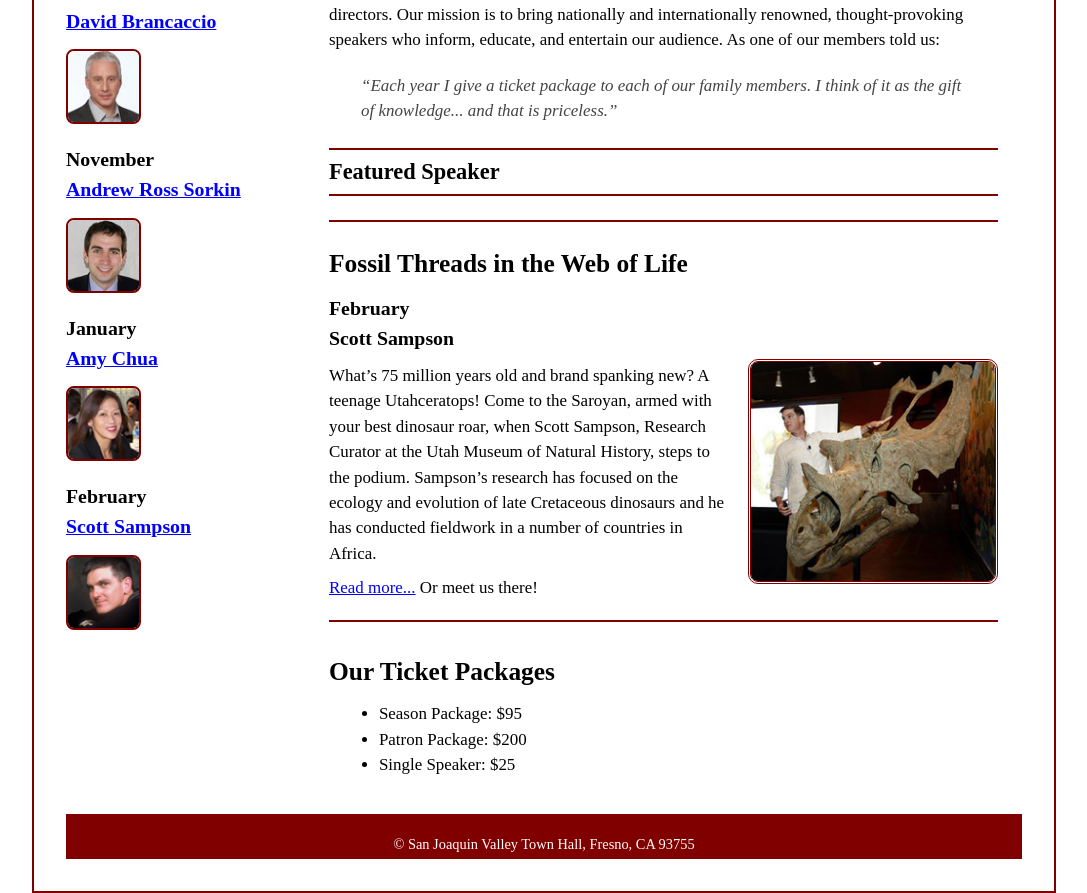
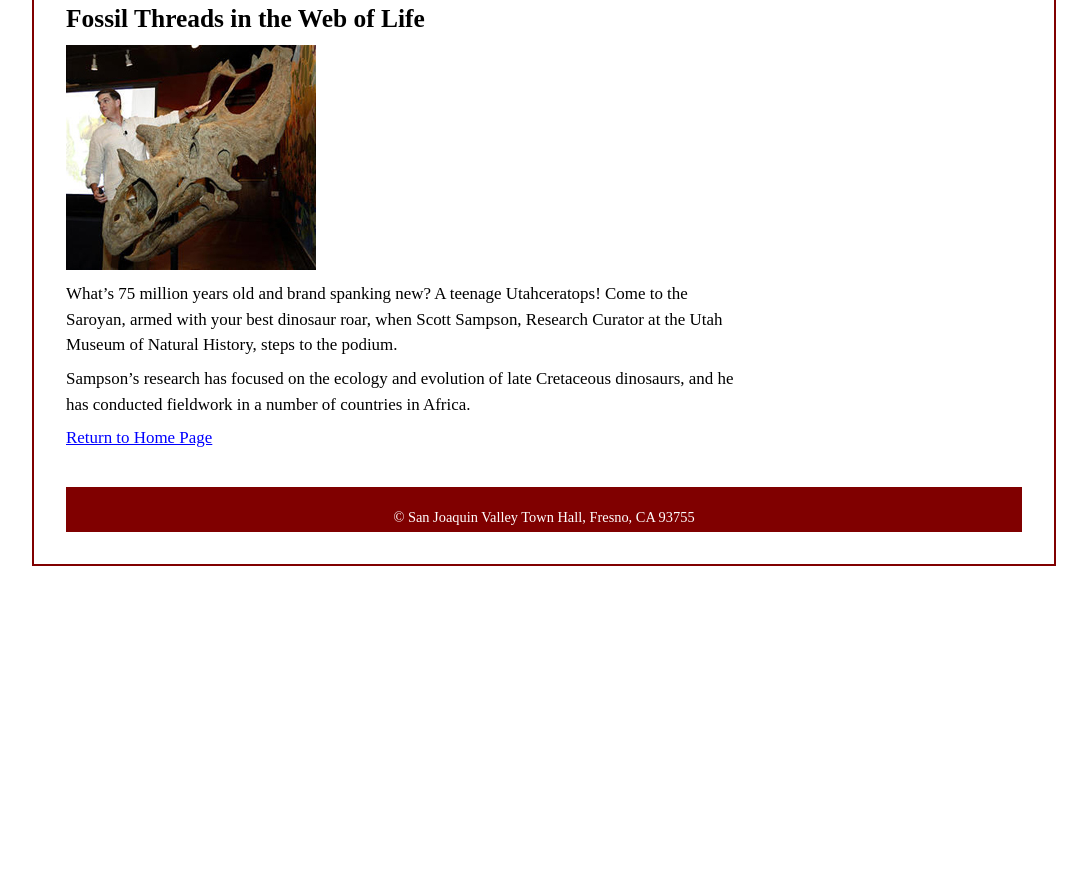
Before and after one commit to JeffJanvier/A08, a plain HTML site: page index.html in a window 1280 px wide. Shown: the part 240-1133 px from the top of the page, without its empty margins (96-1183 px from the left). After the commit the page ends 806 px from the top, so only its background shows below. Drawn offline with Linux system fonts and the light colour scheme.

Commit message:
Update index.html

```diff
--- a/index.html
+++ b/index.html
@@ -3,69 +3,32 @@
 <head>
   <meta charset="utf-8">
   <meta name="viewport" content="width=device-width,initial-scale=1">
-  <title>San Joaquin Valley Town Hall</title>
-  <link rel="stylesheet" href="styles/main.css">
+  <title>Scott Sampson | San Joaquin Valley Town Hall</title>
+  <link rel="stylesheet" href="../styles/main.css">
 </head>
 
 <body>
   <header>
-    <img src="images/town_hall_logo.gif" alt="Town Hall logo">
+    <img src="../images/town_hall_logo.gif" alt="Town Hall logo">
     <h2>San Joaquin Valley Town Hall</h2>
     <h3>Celebrating our <em class="large">75</em>th Year</h3>
   </header>
 
   <main>
-    <aside>
-      <h2>Guest speakers</h2>
-
-      <h3>October<br><a href="speakers/brancaccio.html">David Brancaccio</a></h3>
-      <img src="images/brancaccio.jpg" alt="David Brancaccio">
-
-      <h3>November<br><a href="speakers/sorkin.html">Andrew Ross Sorkin</a></h3>
-      <img src="images/sorkin.jpg" alt="Andrew Ross Sorkin">
-
-      <h3>January<br><a href="speakers/Chua.html">Amy Chua</a></h3>
-      <img src="images/Chua.jpg" alt="Amy Chua">
-
-      <h3>February<br><a href="speakers/sampson.html">Scott Sampson</a></h3>
-      <img src="images/sampson.jpg" alt="Scott Sampson">
-    </aside>
-
-    <section>
-      <h2>Our Mission</h2>
+    <section class="speaker">
+      <h1>Scott Sampson</h1>
+      <h2>Fossil Threads in the Web of Life</h2>
+      <img src="../images/sampson_dinosaur.jpg" alt="Scott Sampson with dinosaur fossil">
       <p>
-        San Joaquin Valley Town Hall is a non-profit organization that is run by an all-volunteer board of directors.
-        Our mission is to bring nationally and internationally renowned, thought-provoking speakers who inform,
-        educate, and entertain our audience. As one of our members told us:
+        What’s 75 million years old and brand spanking new? A teenage Utahceratops!
+        Come to the Saroyan, armed with your best dinosaur roar, when Scott Sampson,
+        Research Curator at the Utah Museum of Natural History, steps to the podium.
       </p>
-
-      <blockquote>
-        <q>Each year I give a ticket package to each of our family members.
-        I think of it as the gift of knowledge... and that is priceless.</q>
-      </blockquote>
-
-      <h1>Featured Speaker</h1>
-
-      <article class="featured">
-        <h2>Fossil Threads in the Web of Life</h2>
-        <h3>February<br>Scott Sampson</h3>
-        <img src="images/sampson_dinosaur.jpg" alt="Scott Sampson with dinosaur fossil">
-        <p>
-          What’s 75 million years old and brand spanking new? A teenage Utahceratops!
-          Come to the Saroyan, armed with your best dinosaur roar, when Scott Sampson,
-          Research Curator at the Utah Museum of Natural History, steps to the podium.
-          Sampson’s research has focused on the ecology and evolution of late Cretaceous dinosaurs
-          and he has conducted fieldwork in a number of countries in Africa.
-        </p>
-        <p><a href="#">Read more...</a> Or meet us there!</p>
-      </article>
-
-      <h2>Our Ticket Packages</h2>
-      <ul>
-        <li>Season Package: $95</li>
-        <li>Patron Package: $200</li>
-        <li>Single Speaker: $25</li>
-      </ul>
+      <p>
+        Sampson’s research has focused on the ecology and evolution of late Cretaceous
+        dinosaurs, and he has conducted fieldwork in a number of countries in Africa.
+      </p>
+      <p><a href="../index.html">Return to Home Page</a></p>
     </section>
   </main>
 
```
